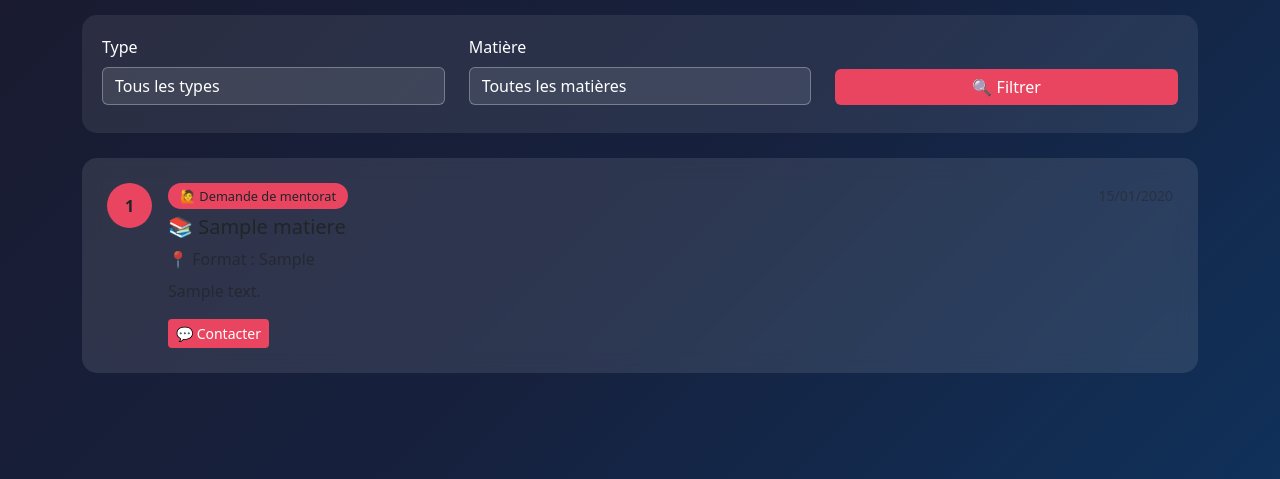
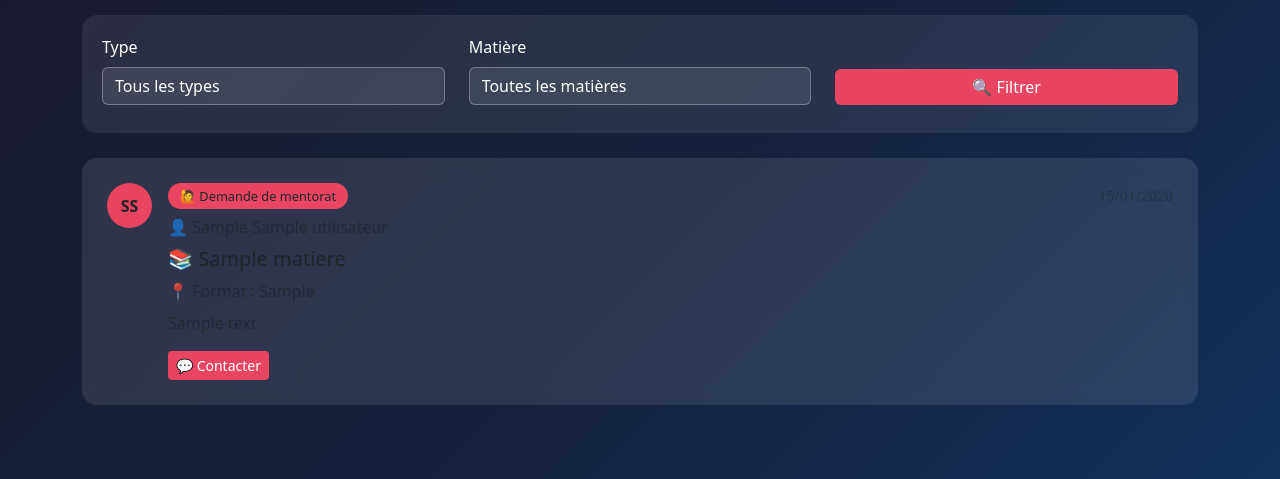
Before and after one commit to Fritzell90/PIL1_2526_54, a Flask app: template app/templates/liste_annonces.html in a window 1280 px wide. Shown: the part 135-614 px from the top of the page. Run offline with Flask 3, Linux system fonts and the light colour scheme; the template is opened without the code that fills it: values that come from a table or form of the project are taken from there, others are empty; tables that the repository leaves empty hold one stand-in row (values such as "Sample post").

Commit message:
Amélioration affichage annonces avec nom auteur

```diff
--- a/app/models.py
+++ b/app/models.py
@@ -40,6 +40,7 @@ class Annonce(db.Model):
     est_active = db.Column(db.Boolean, default=True)
     date_creation = db.Column(db.DateTime, default=datetime.utcnow)
     matiere = db.relationship('Matiere', backref='annonces')
+    utilisateur = db.relationship('Utilisateur', backref='annonces')
 
 class Matching(db.Model):
     __tablename__ = 'matchings'
--- a/app/templates/liste_annonces.html
+++ b/app/templates/liste_annonces.html
@@ -120,7 +120,7 @@
             <div class="card">
                 <div class="d-flex align-items-start">
                     <div class="avatar me-3">
-                        {{ annonce.utilisateur_id }}
+                        {{ annonce.utilisateur.prenom[0] }}{{ annonce.utilisateur.nom[0] }}
                     </div>
                     <div class="flex-grow-1">
                         <div class="d-flex justify-content-between align-items-center mb-2">
@@ -135,6 +135,9 @@
                                 {{ annonce.date_creation.strftime('%d/%m/%Y') }}
                             </small>
                         </div>
+                        <p class="mb-1 opacity-75">
+                            👤 {{ annonce.utilisateur.prenom }} {{ annonce.utilisateur.nom }}
+                        </p>
                         <h5 class="mt-2">
                             📚 {{ annonce.matiere.nom if annonce.matiere else 'Matière inconnue' }}
                         </h5>
```
